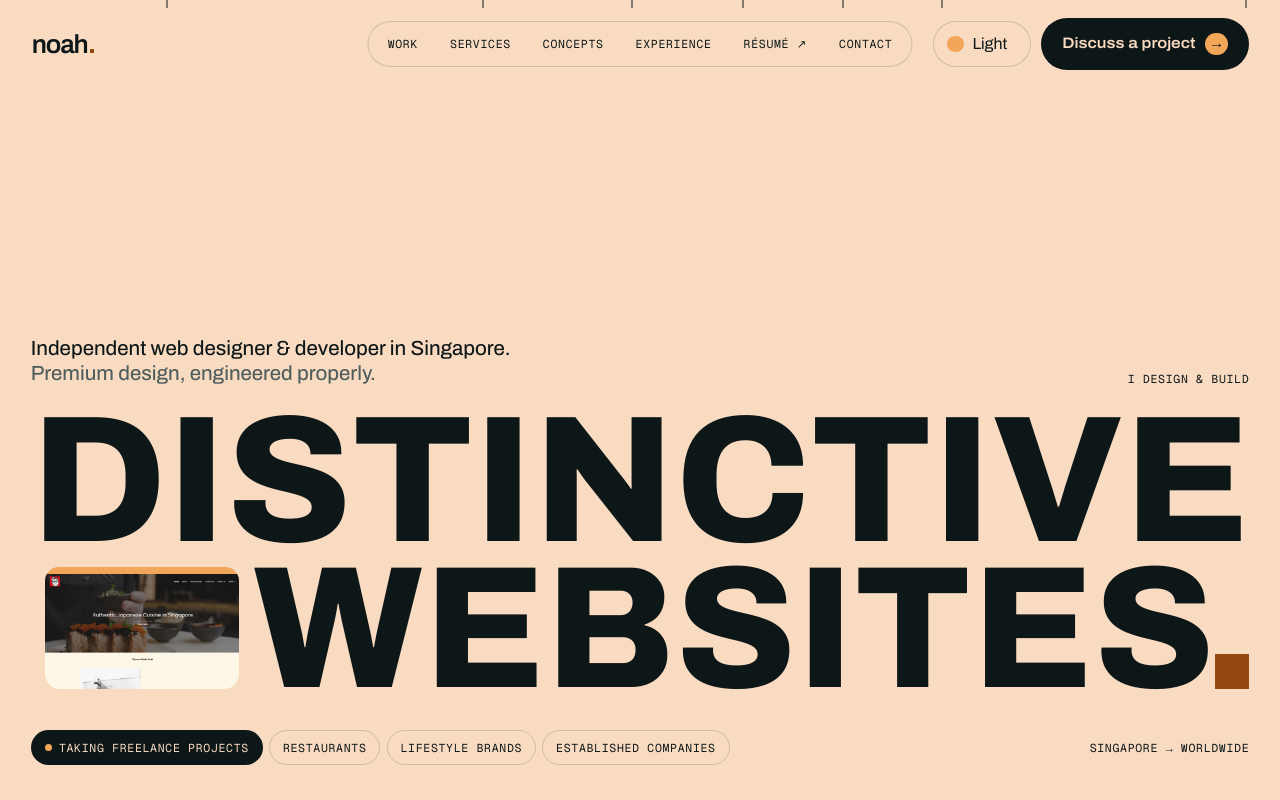
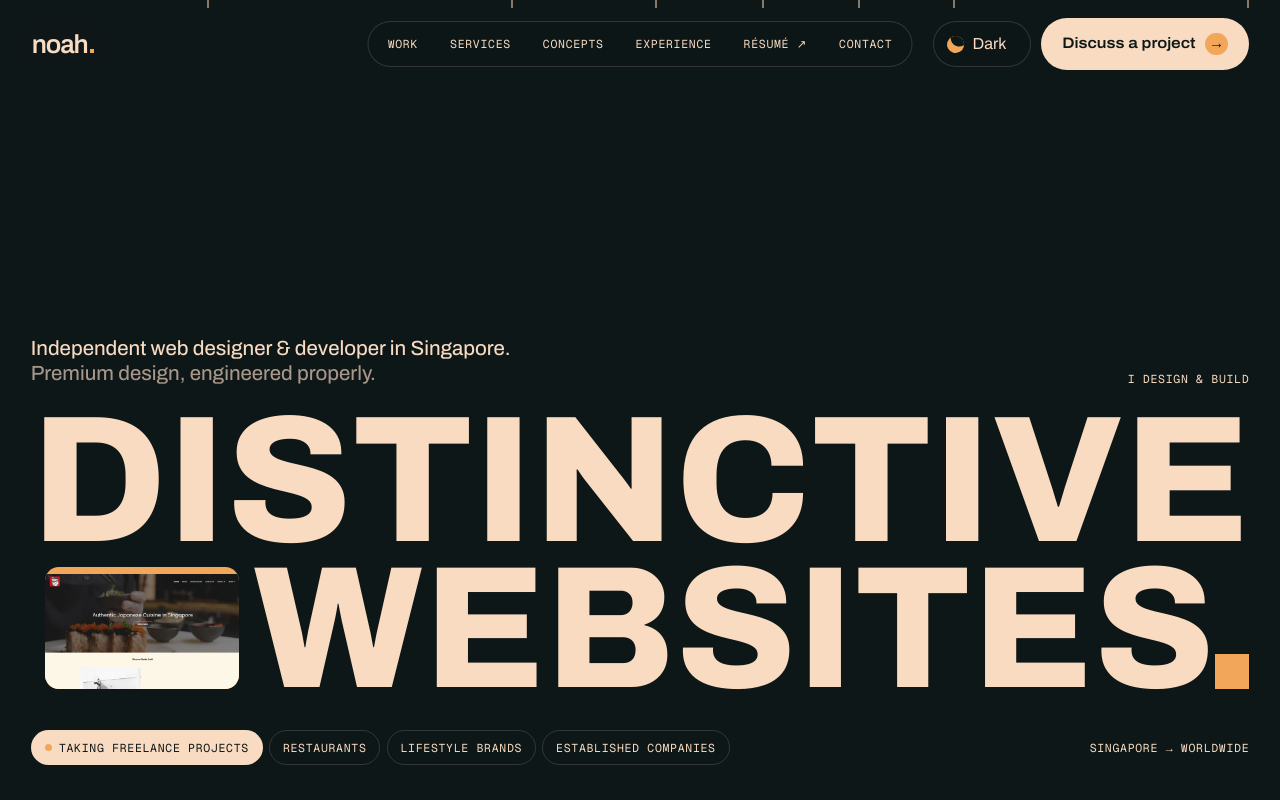
Before and after one commit to noah-mhz/noah-portfolio, a plain HTML site: page index.html in a window 1280 px wide. Shown: the top 800 px of the page. Drawn offline with nearby package versions, Linux system fonts and the light colour scheme; grey boxes are pictures that could not be loaded; animation ran at ten frames a second.

Commit message:
Dark by default, smoother homepage, slower hero-to-case handoff
- Every page starts on the dark theme (a saved choice still wins)
- Homepage: no layout reads after writes in tickers; cached scroll range and
  dock position; the reel flyer moves by transform only; letter pressure
  sleeps when settled; videos play only on screen; no backdrop blur on cards
- Hero pin 55% -> 95% of the screen and a softer, longer reel handoff
- Nav collapses to the Menu pill below 1280px (links collided at 1024-1279)

Co-Authored-By: Claude Opus 5.5 <noreply@anthropic.com>
Claude-Session: https://claude.ai/code/session_01414sVM5zfewXF4ZUwxNz3z

```diff
--- a/index.html
+++ b/index.html
@@ -19,11 +19,10 @@
   <meta name="twitter:title" content="Noah Zaw Min Htut · Web designer &amp; developer, Singapore">
   <meta name="twitter:description" content="I design &amp; build distinctive websites. Independent web designer &amp; developer, Singapore → Worldwide.">
   <meta name="twitter:image" content="https://noah-portfolio.pages.dev/assets/images/og/home-2.jpg">
-  <meta name="theme-color" content="#F8DBC1" media="(prefers-color-scheme: light)">
-  <meta name="theme-color" content="#0E1718" media="(prefers-color-scheme: dark)">
+  <meta name="theme-color" content="#0E1718">
   <link rel="icon" href="/favicon.svg" type="image/svg+xml">
   <link rel="apple-touch-icon" href="/apple-touch-icon.png">
-  <script>try{var t=localStorage.getItem('noah-theme');if(t)document.documentElement.dataset.theme=t}catch(e){}</script>
+  <script>var d=document.documentElement;d.dataset.theme='dark';try{d.dataset.theme=localStorage.getItem('noah-theme')||'dark'}catch(e){}</script>
   <link rel="preload" href="/assets/fonts/archivo.woff2" as="font" type="font/woff2" crossorigin>
   <link rel="stylesheet" href="/css/base.css">
   <link rel="stylesheet" href="/css/contact.css">
--- a/js/base.js
+++ b/js/base.js
@@ -6,6 +6,8 @@
 
   if (!window.gsap) return;
   gsap.registerPlugin(ScrollTrigger);
+  // Phones: the address bar showing/hiding resizes the viewport; don't re-measure every trigger for it.
+  ScrollTrigger.config({ ignoreMobileResize: true });
   if (!reduce && window.Lenis) {
     const lenis = new Lenis({ lerp: 0.085, wheelMultiplier: 1 });
     window.lenis = lenis;
--- a/js/home.js
+++ b/js/home.js
@@ -2,8 +2,12 @@
   addEventListener('DOMContentLoaded', () => {
     const $ = (s, r = document) => r.querySelector(s), $$ = (s, r = document) => [...r.querySelectorAll(s)];
     const fine = matchMedia('(pointer: fine)').matches;
-    // Videos play only when motion is welcome; reduced motion keeps the poster.
-    if (!REDUCE) $$('video[data-autoplay]').forEach((v) => { v.autoplay = true; v.play().catch(() => {}); });
+    // Videos play only when motion is welcome (reduced motion keeps the poster), and each plays only while it's on screen, so off-screen ones don't decode while you scroll.
+    if (!REDUCE) {
+      const io = 'IntersectionObserver' in window && new IntersectionObserver((es) => es.forEach((e) => (e.isIntersecting ? e.target.play().catch(() => {}) : e.target.pause())), { rootMargin: '10% 0px' });
+      $$('video[data-autoplay]').forEach((v) => { v.removeAttribute('autoplay'); if (io) io.observe(v); else v.play().catch(() => {}); });
+    }
+    const sy = () => (window.lenis ? window.lenis.scroll : scrollY);
     const desktop = matchMedia('(min-width: 1024px)').matches;
 
 
@@ -156,17 +160,20 @@
     const narrow = matchMedia('(max-width: 430px)');
     const setStatus = (t) => { if (narrow.matches) t = t.replace(/^\d+ \/ \d+ · /, ''); if (t === label) return; label = t; twStatus.set(t); };
     window.setStatus = setStatus;
+    let maxScroll = 1;
     const place = () => {
-      const max = document.documentElement.scrollHeight - innerHeight;
+      const max = maxScroll = Math.max(1, document.documentElement.scrollHeight - innerHeight);
       marks = sections.map((s, i) => Math.min(1, Math.max(0, (target(i).getBoundingClientRect().top + scrollY - innerHeight * .3) / max)));
       ticks.forEach((t, i) => t.style.left = marks[i] * 100 + '%');
       update();
     };
+    let lastY = -1;
     const update = () => {
-      const max = document.documentElement.scrollHeight - innerHeight;
-      const p = max > 0 ? scrollY / max : 0;
+      const y = sy();
+      if (y === lastY) return; lastY = y;
+      const p = Math.min(1, Math.max(0, y / maxScroll));
       fill.style.scale = `${p} 1`;
-      topEl.classList.toggle('is-scrolled', scrollY > 8);
+      topEl.classList.toggle('is-scrolled', y > 8);
       ticks.forEach((t, i) => t.classList.toggle('is-passed', p >= marks[i] - .001));
       let idx = -1; marks.forEach((m, i) => { if (p >= m - .001) idx = i; });
       rail.classList.toggle('is-visible', idx >= 0 && p < .985);
@@ -185,7 +192,7 @@
     status.addEventListener('click', () => open(!pnav.classList.contains('is-open')));
     if (fine) { status.addEventListener('pointerenter', () => open(true)); pnav.addEventListener('pointerleave', () => open(false)); }
     $$('.pnav__links a').forEach((a) => a.addEventListener('click', () => open(false)));
-    addEventListener('scroll', update, { passive: true });
+    if (window.gsap) gsap.ticker.add(update); else addEventListener('scroll', update, { passive: true });
     addEventListener('resize', place);
     layout(true); record();
     $('[data-next]').addEventListener('click', () => flick(1));
@@ -287,7 +294,7 @@
         gsap.to(rest, { width: fold ? 0 : w, duration: d, ease: 'expo.inOut', overwrite: true, onComplete: () => { if (!fold) gsap.set(rest, { clearProps: 'width' }); } });
         gsap.to(inner, { x: fold ? -w : 0, duration: d, ease: 'expo.inOut', overwrite: true });
       };
-      const should = () => scrollY > 120 && !held;
+      const should = () => sy() > 120 && !held;
       const sync = () => { const n = should(); if (n === folded) return; folded = n; set(folded); };
       let q = 0; addEventListener('scroll', () => { if (!q) q = requestAnimationFrame(() => { q = 0; sync(); }); }, { passive: true });
       if (should()) { folded = true; set(true, true); }
@@ -309,18 +316,33 @@
       gsap.from('.hero__foot > *', { y: 20, opacity: 0, duration: .9, stagger: .05, ease: 'power3.out', delay: .4 });
     }
     if (fine) presses.forEach((h) => {
-      const chars = $$('.ch', h); let mx = 0, my = 0, on = false;
-      addEventListener('pointermove', (e) => { mx = e.clientX; my = e.clientY; on = true; });
+      // Letters near the cursor widen and thicken. Letter centres are measured once (relative to the
+      // line block) and on resize, so each frame does one read and then only writes.
+      const chars = $$('.ch', h); let mx = 0, my = 0, active = 0, centres = [];
+      const measure = () => {
+        chars.forEach((c) => (c.style.fontVariationSettings = ''));
+        const r = h.getBoundingClientRect();
+        centres = chars.map((c) => { const b = c.getBoundingClientRect(); return [b.left - r.left + b.width / 2, b.top - r.top + b.height / 2]; });
+      };
+      addEventListener('pointermove', (e) => { mx = e.clientX; my = e.clientY; active = 90; }, { passive: true });
+      addEventListener('resize', () => { centres = []; });
+      if (document.fonts) document.fonts.ready.then(() => { centres = []; });
       const st = chars.map(() => ({ w: 100, g: 800 }));
       gsap.ticker.add(() => {
-        if (!on) return;
-        const r = h.getBoundingClientRect(); if (r.bottom < 0 || r.top > innerHeight) return;
+        if (active <= 0) return;
+        const r = h.getBoundingClientRect();
+        if (r.bottom < 0 || r.top > innerHeight || gsap.getProperty(h, 'opacity') < .05) { active = 0; return; }
+        if (!centres.length) measure();
+        let moving = false;
         chars.forEach((c, i) => {
-          const b = c.getBoundingClientRect();
-          const k = Math.max(0, 1 - Math.hypot(mx - (b.left + b.width / 2), my - (b.top + b.height / 2)) / (r.height * .9));
-          st[i].w += (85 + 40 * k - st[i].w) * .12; st[i].g += (560 + 340 * k - st[i].g) * .12;
+          const k = Math.max(0, 1 - Math.hypot(mx - (r.left + centres[i][0]), my - (r.top + centres[i][1])) / (r.height * .9));
+          const tw = 85 + 40 * k, tg = 560 + 340 * k;
+          const dw = (tw - st[i].w) * .14, dg = (tg - st[i].g) * .14;
+          if (Math.abs(dw) < .05 && Math.abs(dg) < .5) return;
+          moving = true; st[i].w += dw; st[i].g += dg;
           c.style.fontVariationSettings = `'wdth' ${st[i].w.toFixed(1)}, 'wght' ${st[i].g.toFixed(0)}`;
         });
+        if (!moving) active--;
       });
     });
 
@@ -330,32 +352,42 @@
     if (desktop) {
       // The hero holds briefly while the headline clears; the reel then flies, growing,
       // into the exact spot the Ganko image takes once its sequence pins, and hands over.
-      gsap.timeline({ defaults: { ease: 'none' }, scrollTrigger: { trigger: hero, start: 'top top', end: '+=55%', pin: true, scrub: 1 } })
-        .fromTo('.hero .press', { yPercent: 0, autoAlpha: 1 }, { yPercent: -10, autoAlpha: 0, duration: .55, ease: 'power1.in', immediateRender: false }, 0)
-        .fromTo('.hero__intro', { y: 0, autoAlpha: 1 }, { y: -40, autoAlpha: 0, duration: .45, immediateRender: false }, 0)
+      gsap.timeline({ defaults: { ease: 'none' }, scrollTrigger: { trigger: hero, start: 'top top', end: '+=95%', pin: true, scrub: 1 } })
+        .fromTo('.hero .press', { yPercent: 0, autoAlpha: 1 }, { yPercent: -8, autoAlpha: 0, duration: .6, ease: 'power1.in', immediateRender: false }, .05)
+        .fromTo('.hero__intro', { y: 0, autoAlpha: 1 }, { y: -40, autoAlpha: 0, duration: .5, ease: 'power1.in', immediateRender: false }, 0)
         .fromTo('.hero__foot', { autoAlpha: 1 }, { autoAlpha: 0, duration: .4, immediateRender: false }, 0)
-        .to({}, { duration: .35 });
+        .to({}, { duration: .45 });
       const lerp = (a, b, t) => a + (b - a) * t;
       const caseStart = () => ScrollTrigger.getAll().find((t) => t.pin === caseEl)?.start ?? Infinity;
-      const prog = { value: 0 }; let state = 'reel';
+      const prog = { value: 0 }; let state = 'reel', dock = null;
       const show = (n) => {
         if (n === state) return; state = n;
         gsap.set(reel, { visibility: n === 'reel' ? 'visible' : 'hidden' });
         gsap.set(flyer, { visibility: n === 'flying' ? 'visible' : 'hidden' });
         gsap.set(caseMedia, { autoAlpha: n === 'flying' ? 0 : 1 });
       };
-      const docked = () => { const r = caseMedia.getBoundingClientRect(); const off = scrollY - caseStart(); return { left: r.left, top: r.top + off, width: r.width, height: r.height }; };
+      // Where the case image sits once its sequence pins, in viewport terms. Measured on refresh only.
+      const measureDock = () => {
+        const r = caseMedia.getBoundingClientRect(), off = scrollY - caseStart();
+        dock = { left: r.left, top: r.top + off, width: r.width, height: r.height };
+        gsap.set(flyer, { width: dock.width, height: dock.height, transformOrigin: '0 0', force3D: true });
+      };
+      // The flyer keeps the docked size and moves by transform only (no layout per frame);
+      // its corners are counter-scaled so they stay round while it grows.
       const render = () => {
         const t = prog.value;
-        if (scrollY >= caseStart() - 1 && t >= .999) return show('docked');
+        if (sy() >= caseStart() - 1 && t >= .999) return show('docked');
         if (t <= .001) return show('reel');
+        if (!dock) measureDock();
         show('flying');
-        const f = reel.getBoundingClientRect(), d = docked();
-        gsap.set(flyer, { x: lerp(f.left, d.left, t), y: lerp(f.top, d.top, t), width: lerp(f.width, d.width, t), height: lerp(f.height, d.height, t), borderRadius: lerp(f.height * .1, 14, t) });
+        const f = reel.getBoundingClientRect();
+        const w = lerp(f.width, dock.width, t), hh = lerp(f.height, dock.height, t);
+        const kx = w / dock.width, ky = hh / dock.height, rad = lerp(f.height * .1, 14, t);
+        gsap.set(flyer, { x: lerp(f.left, dock.left, t), y: lerp(f.top, dock.top, t), scaleX: kx, scaleY: ky, borderRadius: `${rad / kx}px / ${rad / ky}px` });
       };
-      gsap.to(prog, { value: 1, ease: 'power2.inOut', onUpdate: render, scrollTrigger: { start: 0, endTrigger: caseEl, end: 'top top', scrub: 1.4 } });
+      gsap.to(prog, { value: 1, ease: 'power3.inOut', onUpdate: render, scrollTrigger: { start: 0, endTrigger: caseEl, end: 'top top', scrub: 1.6 } });
       ScrollTrigger.create({ start: 0, endTrigger: caseEl, end: 'top top', onUpdate: render, onLeave: render, onEnterBack: render });
-      ScrollTrigger.addEventListener('refresh', render);
+      ScrollTrigger.addEventListener('refresh', () => { measureDock(); render(); });
     } else {
       // Tablet / phone: the reel opens to the screen's width as the headline parts (original initReelOpen).
       const [first, second] = lines;
@@ -368,7 +400,7 @@
       };
       let m = measure();
       gsap.set(second, { position: 'relative', zIndex: 2 });
-      const tl = gsap.timeline({ defaults: { ease: 'none' }, scrollTrigger: { trigger: hero, start: 'top top', end: 'bottom 45%', scrub: .6, invalidateOnRefresh: true, onRefreshInit: () => { m = measure(); } } });
+      const tl = gsap.timeline({ defaults: { ease: 'none' }, scrollTrigger: { trigger: hero, start: 'top top', end: 'bottom 20%', scrub: 1, invalidateOnRefresh: true, onRefreshInit: () => { m = measure(); } } });
       tl.to(reel, { x: () => m.x, scaleX: () => m.sx, scaleY: () => m.sy, ease: 'power2.inOut', duration: 1 }, 0)
         .to($$('.ch, .sq', second), { autoAlpha: 0, duration: .45 }, 0)
         .fromTo(first, { yPercent: 0, autoAlpha: 1 }, { yPercent: -60, autoAlpha: 0, duration: .6, immediateRender: false }, 0)
```
Also changed, not shown: 404.html (+1 -1 lines), colophon/index.html (+2 -3 lines), concepts/index.html (+2 -3 lines), css/home.css (+8 -5 lines), work/ganko/index.html (+2 -3 lines), work/industmarine/index.html (+2 -3 lines), work/luumens/index.html (+2 -3 lines), work/voyagaer/index.html (+2 -3 lines), 1 other file.
